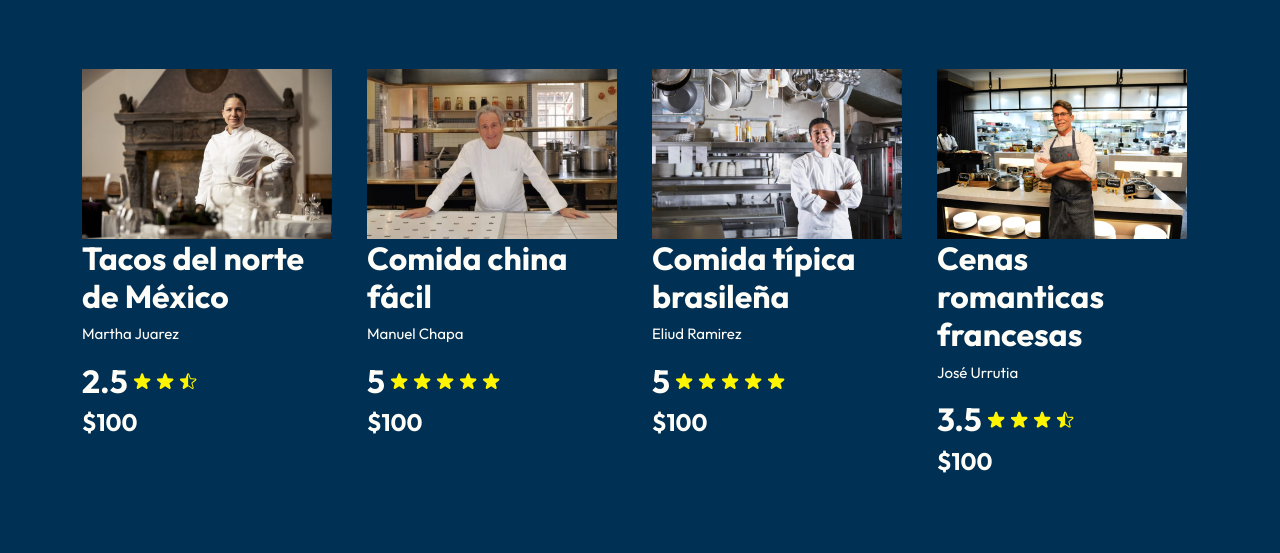
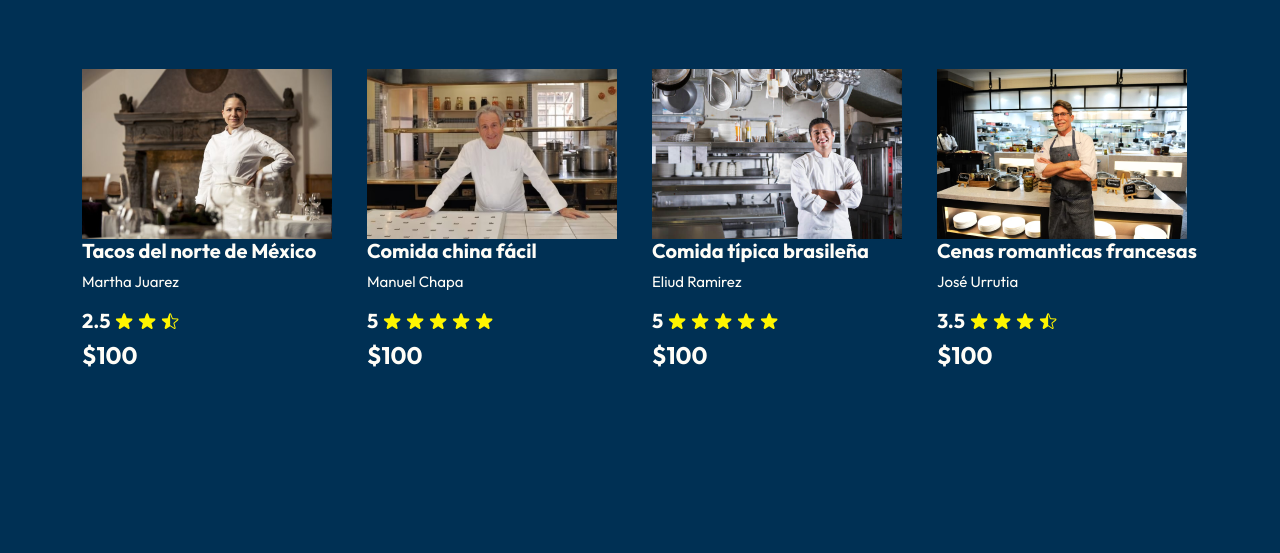
Before and after one commit to AldoIbarra/Foodemy, a PHP site: page /dashboard.php in a window 1280 px wide; the page is wider, and only the part inside the window is pictured. Shown: the part 515-1068 px from the top of that part. After the commit the page ends 882 px from the top of that part, so only its background shows below. Run offline with PHP 8.4, Linux system fonts and the light colour scheme.

Commit message:
Cambios en dashboard

```diff
--- a/pages/dashboard/dashboard.php
+++ b/pages/dashboard/dashboard.php
@@ -24,10 +24,10 @@
         <div class="row">
             <div class="col-3 course">
                 <img src="../resources/Chef2.png" alt="">
-                <h5 class="name baby">Tacos del norte de México</h5>
+                <h5 class="tiny-name baby">Tacos del norte de México</h5>
                 <p class="detail baby">Martha Juarez</p>
                 <div>
-                    <h5 class="name baby">2.5</h5>
+                    <h5 class="tiny-name baby">2.5</h5>
                     <img src="../resources/star.svg" alt="">
                     <img src="../resources/star.svg" alt="">
                     <img src="../resources/half-star.svg" alt="">
@@ -36,10 +36,10 @@
             </div>
             <div class="col-3 course">
                 <img src="../resources/Chef3.png" alt="">
-                <h5 class="name baby">Comida china fácil</h5>
+                <h5 class="tiny-name baby">Comida china fácil</h5>
                 <p class="detail baby">Manuel Chapa</p>
                 <div>
-                    <h5 class="name baby">5</h5>
+                    <h5 class="tiny-name baby">5</h5>
                     <img src="../resources/star.svg" alt="">
                     <img src="../resources/star.svg" alt="">
                     <img src="../resources/star.svg" alt="">
@@ -50,10 +50,10 @@
             </div>
             <div class="col-3 course">
                 <img src="../resources/Chef4.png" alt="">
-                <h5 class="name baby">Comida típica brasileña</h5>
+                <h5 class="tiny-name baby">Comida típica brasileña</h5>
                 <p class="detail baby">Eliud Ramirez</p>
                 <div>
-                    <h5 class="name baby">5</h5>
+                    <h5 class="tiny-name baby">5</h5>
                     <img src="../resources/star.svg" alt="">
                     <img src="../resources/star.svg" alt="">
                     <img src="../resources/star.svg" alt="">
@@ -64,10 +64,10 @@
             </div>
             <div class="col-3 course">
                 <img src="../resources/Chef5.png" alt="">
-                <h5 class="name baby">Cenas romanticas francesas</h5>
+                <h5 class="tiny-name baby">Cenas romanticas francesas</h5>
                 <p class="detail baby">José Urrutia</p>
                 <div>
-                    <h5 class="name baby">3.5</h5>
+                    <h5 class="tiny-name baby">3.5</h5>
                     <img src="../resources/star.svg" alt="">
                     <img src="../resources/star.svg" alt="">
                     <img src="../resources/star.svg" alt="">
```
